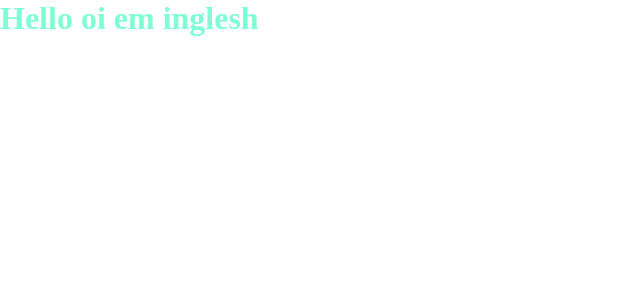
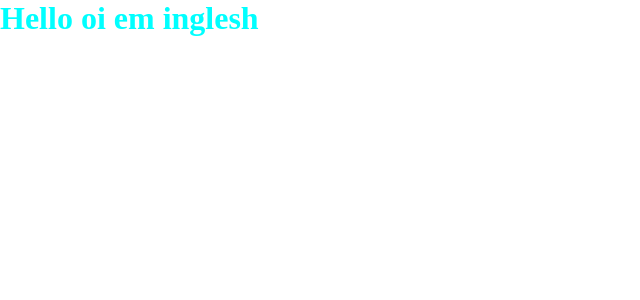
Before and after one commit to NicolasSuzigan/GitHub_Explorer, a React app: page / in a window 1280 px wide. Shown: the top 300 px of the page, without its empty margins (0-640 px from the left). Built offline with nearby package versions, Linux system fonts and the light colour scheme.

Commit message:
Baixando o sass

```diff
--- a/package.json
+++ b/package.json
@@ -20,6 +20,8 @@
     "cross-env": "^7.0.3",
     "css-loader": "^6.5.1",
     "html-webpack-plugin": "^5.5.0",
+    "node-sass": "^7.0.0",
+    "sass-loader": "^12.4.0",
     "style-loader": "^3.3.1",
     "webpack": "^5.65.0",
     "webpack-cli": "^4.9.1",
--- a/src/App.jsx
+++ b/src/App.jsx
@@ -1,4 +1,4 @@
-import './styles/global.css';
+import './styles/global.scss';
 
 export function App() {
 
--- a/src/styles/global.css
+++ b/src/styles/global.scss
@@ -6,6 +6,6 @@
 
 body{
   font: arial, sans-serif;
-  color: aquamarine;
+  color: aqua;
   size: 40px;
 }
--- a/webpack.config.js
+++ b/webpack.config.js
@@ -30,9 +30,9 @@
         use: 'babel-Loader'
       },
       {
-        test: /\.css$/,
+        test: /\.scss$/,
         exclude: /node_modules/,
-        use: ['style-loader', 'css-loader'],
+        use: ['style-loader', 'css-loader', 'sass-loader'],
       }
     ]
   }
```
Also changed, not shown: 2 other files (tests, documents, lock files or other folders).
